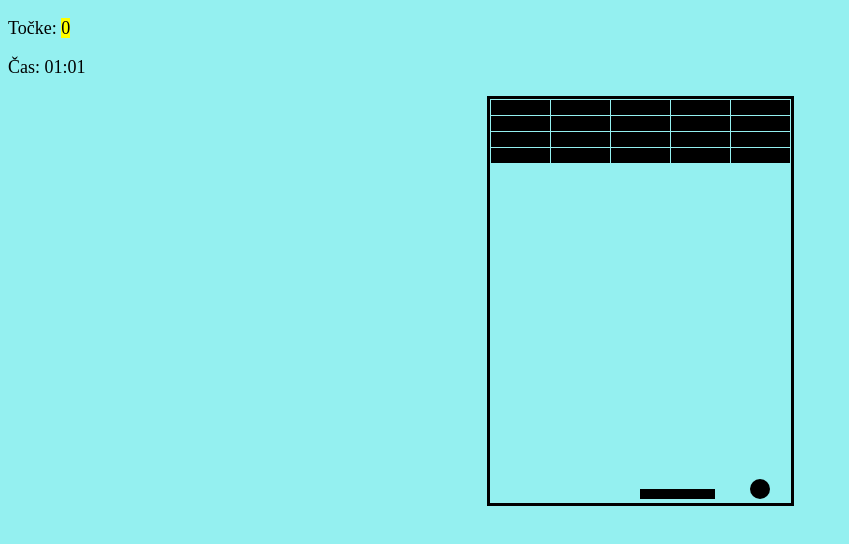
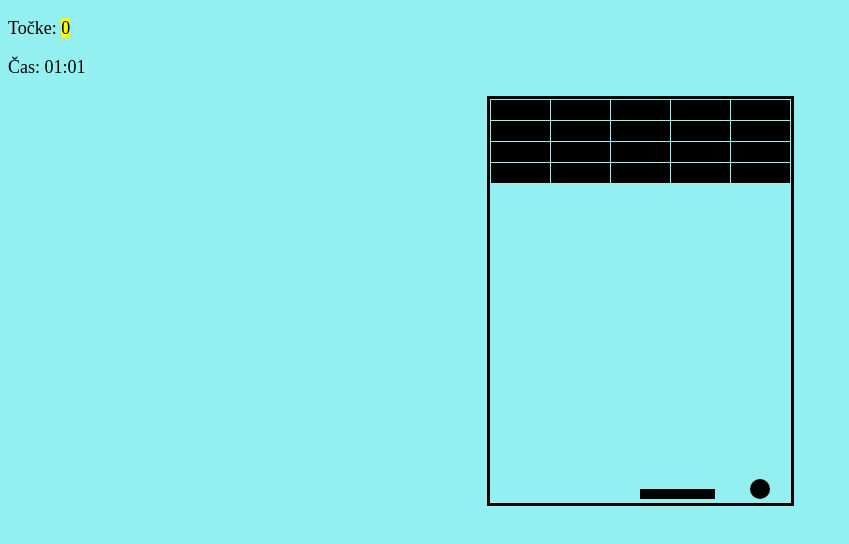
Before and after one commit to TineBre/Brics, a plain HTML site: page index.html in a window 1280 px wide. Shown: the whole page, without its empty margins (0-849 px from the left). Drawn offline with nearby package versions, Linux system fonts and the light colour scheme.

Commit message:
Add files via upload

```diff
--- a/index.html
+++ b/index.html
@@ -137,8 +137,17 @@
                 } else if (y + dy > HEIGHT - r)
                     clearInterval(intervalId);
             }
+
+            if(dx-dy>0){
+                dy=dy-(dy%dx)
+            }
+            if(dx+dy<6){
+                dx=dx-(dx%dy)
+            }
             x += dx;
             y += dy;
+
+
 
             // Timer
             if (start == true) {
@@ -216,7 +225,7 @@
             NROWS = 4;
             NCOLS = 5;
             BRICKWIDTH = (WIDTH / NCOLS) - 1;
-            BRICKHEIGHT = 15;
+            BRICKHEIGHT = 20;
             PADDING = 1;
             bricks = new Array(NROWS);
             for (i = 0; i < NROWS; i++) {
```
